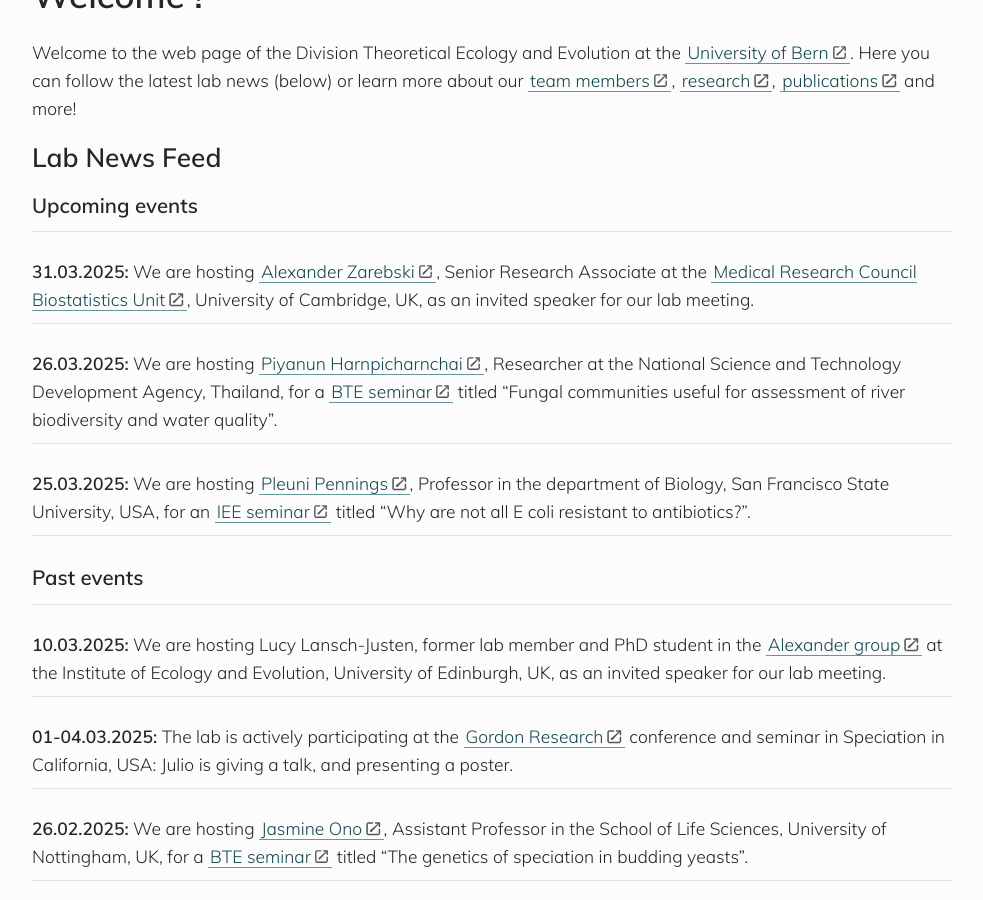
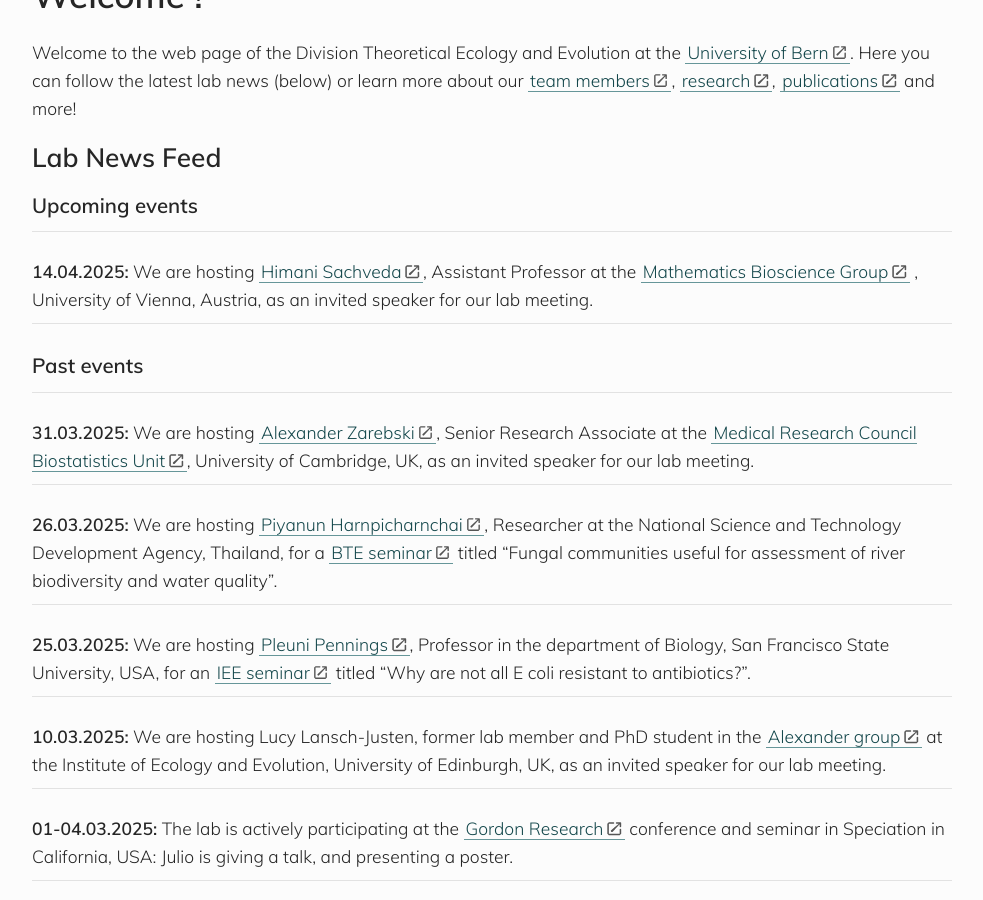
Before and after one commit to banklab/banklab.github.io, a Jekyll site: the page built from index.md, in a window 1280 px wide and 900 px high, scrolled down 383 px. Shown: the whole window, without its empty margins (148-1131 px from the left). Built offline with Jekyll 4.4.1, drawn with Linux system fonts in a browser that asks for light colours; some web fonts are replaced.

Commit message:
Update index

```diff
--- a/index.md
+++ b/index.md
@@ -14,6 +14,14 @@ Welcome to the web page of the Division Theoretical Ecology and Evolution at the
 
 ---
 
+**14.04.2025:** We are hosting [Himani Sachveda](https://scholar.google.com/citations?user=9RoZQsIAAAAJ&hl=en&oi=ao), Assistant Professor at the [Mathematics Bioscience Group](https://www.mabs.at/team/) , University of Vienna, Austria, as an invited speaker for our lab meeting.
+
+---
+
+### Past events
+
+---
+
 **31.03.2025:** We are hosting [Alexander Zarebski](https://aezarebski.github.io/), Senior Research Associate at the [Medical Research Council Biostatistics Unit](https://www.mrc-bsu.cam.ac.uk/staff/alexander-zarebski), University of Cambridge, UK, as an invited speaker for our lab meeting.
 
 ---
```
Also changed, not shown: other parts of index.md (+0 -4 lines).
